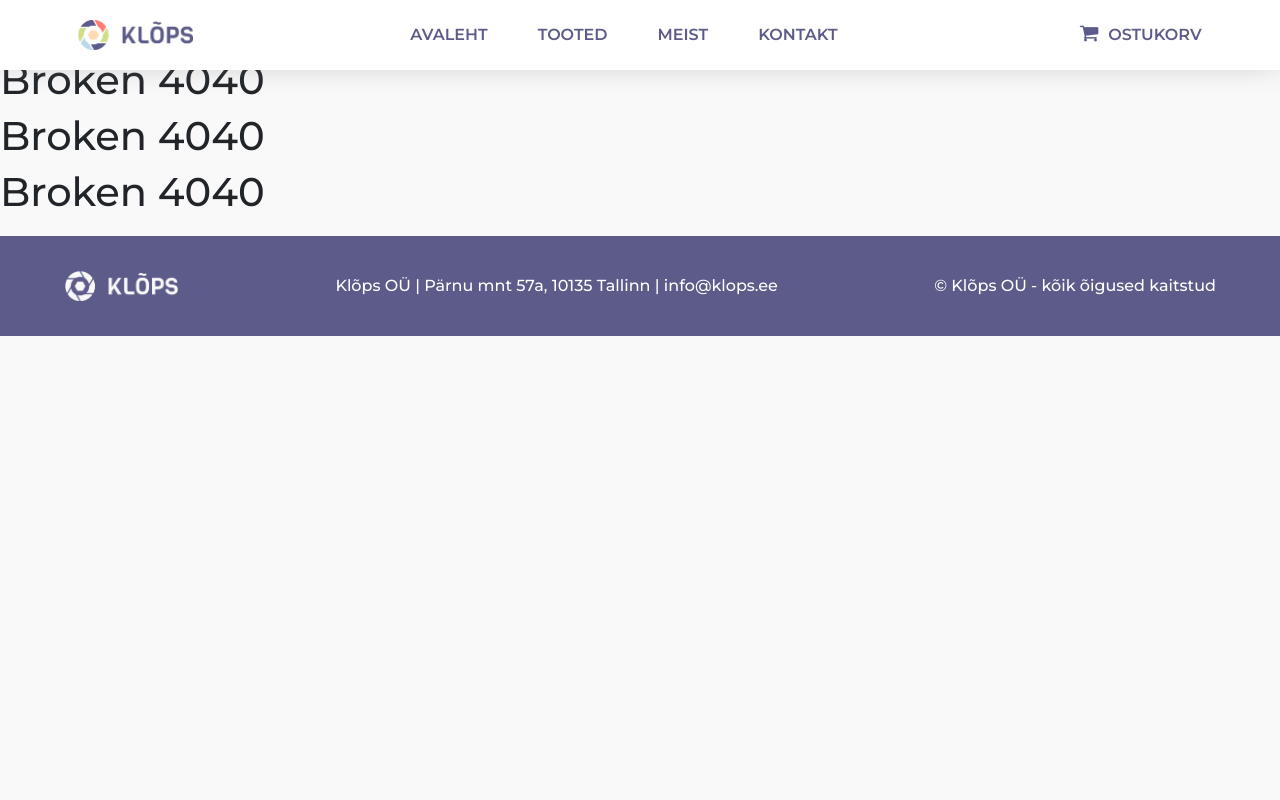
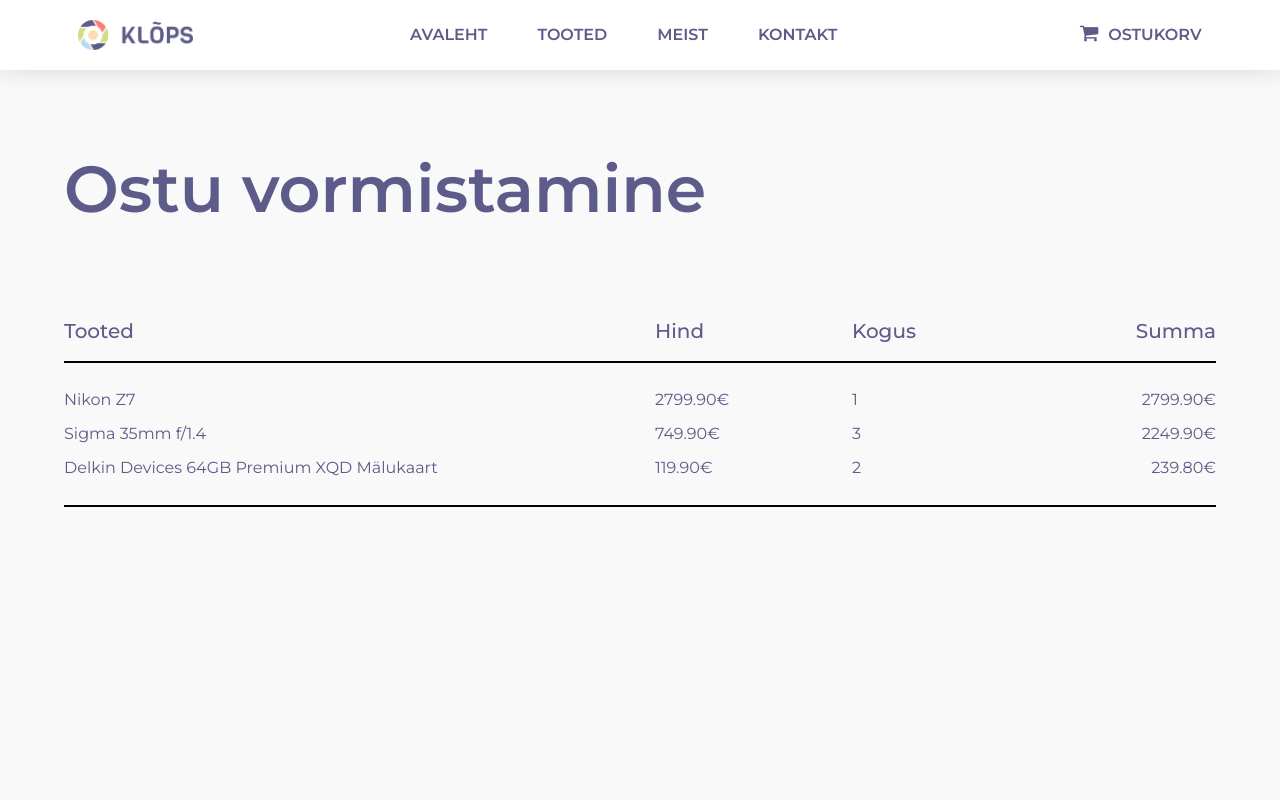
Before and after one commit to KatoConcept/klops_fotopood, a React (Create React App) app: page /make_purchase in a window 1280 px wide. Shown: the top 800 px of the page. Built offline with nearby package versions, Linux system fonts and the light colour scheme.

Commit message:
Started working on purchase page

```diff
--- a/src/App.js
+++ b/src/App.js
@@ -1,6 +1,7 @@
 import Header from "./Components/Header/Header";
 import SideDrawer from "./Components/SideDrawer/SideDrawer";
 import Home from "./Components/Home/Home";
+import MakePurchase from "./Components/MakePurchase/MakePurchase";
 import ShopCart from "./Components/ShopCart/ShopCart";
 import Products from "./Components/Products/Products";
 import Product1 from "./Components/Products/Product1";
@@ -37,6 +38,9 @@
           </Route>
           <Route exact path="/products">
             <Products />
+          </Route>
+          <Route exact path="/make_purchase">
+            <MakePurchase />
           </Route>
           <Route exact path="/products/nikon_z7">
             <Product1 />
--- /dev/null
+++ b/src/Components/MakePurchase/MakePurchase.js
@@ -0,0 +1,48 @@
+// import { Link } from "react-router-dom";
+
+function MakePurchase() {
+    document.title = "Klõps | Ostu vormistamine";
+    return (
+      <section className="purchase-page">
+        <div className="main-container view-width">
+        <div className="spacer"></div>
+            <h1 className="page-title">Ostu vormistamine</h1>
+            <div className="spacer"></div>
+            <div className="row-wrapper">
+                <div className="row">
+                    <div className="col-6 shop-sub-title">Tooted</div>
+                    <div className="col shop-sub-title">Hind</div>
+                    <div className="col shop-sub-title">Kogus</div>
+                    <div className="col shop-sub-title text-right">Summa</div>
+                </div>
+            </div>
+            <div className="row-wrapper-2">
+              <div className="row">
+                  <div className="col-6 purchase-sub-title">
+                    <a href="/" className="purchase-item-link"><p className="purchase-item-name">Nikon Z7</p></a>
+                    <p className="purchase-item-name">Sigma 35mm f/1.4</p>
+                    <p className="purchase-item-name">Delkin Devices 64GB Premium XQD Mälukaart</p>
+                  </div>
+                  <div className="col purchase-sub-title">
+                    <p className="purchase-item-price">2799.90€</p>
+                    <p className="purchase-item-price">749.90€</p>
+                    <p className="purchase-item-price">119.90€</p>
+                  </div>
+                  <div className="col purchase-sub-title">
+                    <p className="purchase-item-quantity">1</p>
+                    <p className="purchase-item-quantity">3</p>
+                    <p className="purchase-item-quantity">2</p>
+                  </div>
+                  <div className="col purchase-sub-title text-right">
+                    <p className="purchase-item-price">2799.90€</p>
+                    <p className="purchase-item-price">2249.90€</p>
+                    <p className="purchase-item-price">239.80€</p>
+                  </div>
+              </div>
+            </div>
+        </div>
+      </section>
+    );
+  }
+
+  export default MakePurchase;
--- a/src/Components/ShopCart/ShopCart.js
+++ b/src/Components/ShopCart/ShopCart.js
@@ -76,7 +76,7 @@
             <div className="purchase-wrap">
                 <div className="price-wrap">
                     <h1 className="total-price">Kokku: 5280.40€</h1>
-                    <a href="/" className="btn purchase-btn">Vormista ost</a>
+                    <a href="/make_purchase" className="btn purchase-btn">Vormista ost</a>
                 </div>
             </div>
             <div className="spacer"></div>
--- a/src/Style/Index.scss
+++ b/src/Style/Index.scss
@@ -8,3 +8,4 @@
 @import 'ShoppingCart.scss';
 @import 'SideDrawer.scss';
 @import 'About.scss';
+@import 'MakePurchase.scss';
--- /dev/null
+++ b/src/Style/MakePurchase.scss
@@ -0,0 +1,48 @@
+@import "Global.scss";
+@import 'Colors.scss';
+
+.purchase-page {
+
+    .main-container {
+        max-width: 2000px;
+        margin: 0 auto;
+        padding-top: 70px;
+        min-height: 1000px;
+    }
+
+    .shop-sub-title {
+        color: $main;
+        font-size: 20px;
+        font-weight: 500;
+        // display: flex;
+    }
+
+    .row-wrapper {
+        // background-color: lightgreen;
+        padding-bottom: 15px;
+        border-bottom: 2px solid black;
+    }
+    .row-wrapper-2 {
+        // background-color: lightgreen;
+        padding-bottom: 15px;
+        padding-top: 15px;
+        border-bottom: 2px solid black;
+    }
+
+    .purchase-sub-title {
+        color: $main;
+        font-weight: 400;
+    }
+
+    .purchase-item-name, .purchase-item-price, .purchase-item-quantity {
+        margin-bottom: 0;
+        margin: 10px 0px;
+    }
+
+    .purchase-item-link {
+        color: $main;
+    }
+    .purchase-item-link:hover {
+        text-decoration: none;
+    }
+}
```
Also changed, not shown: public/img/logo1_png.png.
